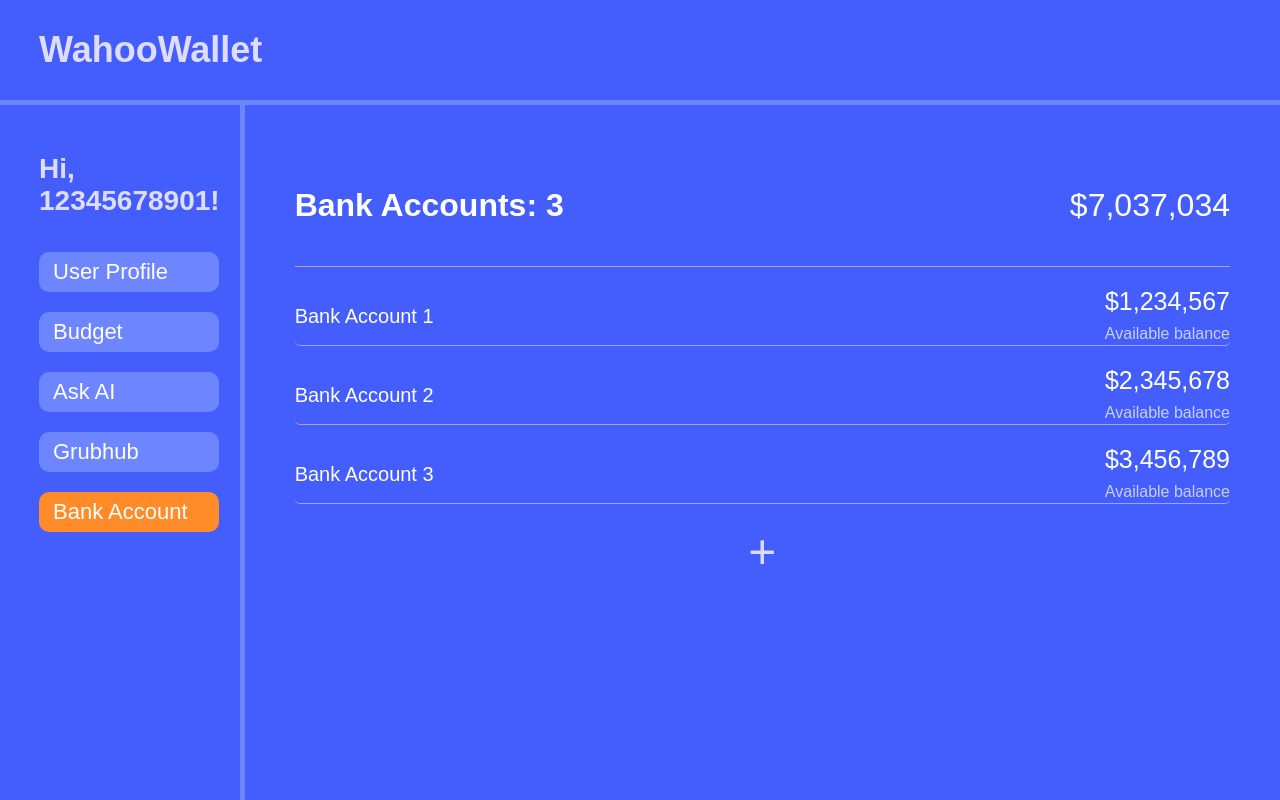
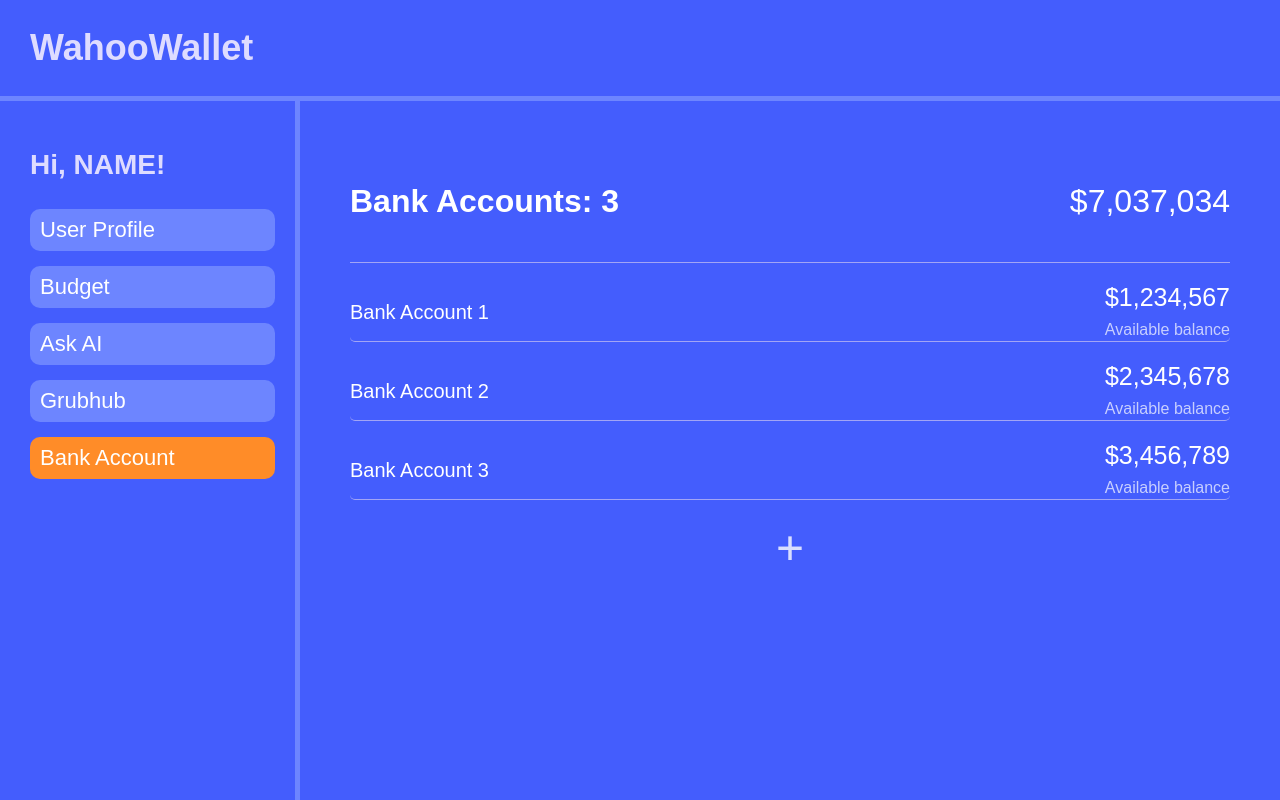
Before and after one commit to Project-Code-UVA/WahooWallet, a React (Vite) app in the folder wahoowallet-frontend/: page / in a window 1280 px wide. Built offline with nearby package versions, Linux system fonts and the light colour scheme.

Commit message:
Styling and minor changes

```diff
--- a/wahoowallet-frontend/src/App.jsx
+++ b/wahoowallet-frontend/src/App.jsx
@@ -6,7 +6,6 @@ import { Outlet } from 'react-router';
 
 export default function App() {
   return (
-    <>
     <div className={style.root}>
       <Header />
       <div className={style.pageContent}>
@@ -16,6 +15,5 @@ export default function App() {
         </div>
       </div>
     </div>
-    </>
   )
 }
--- a/wahoowallet-frontend/src/App.module.css
+++ b/wahoowallet-frontend/src/App.module.css
@@ -23,4 +23,5 @@ body {
 .outletContent {
   background-color: var(--primary-color);
   width: 100%;
+  overflow-y: scroll;
 }
--- a/wahoowallet-frontend/src/components/Baseplate/Header/Header.jsx
+++ b/wahoowallet-frontend/src/components/Baseplate/Header/Header.jsx
@@ -2,12 +2,10 @@ import style from './Header.module.css';
 
 export default function Header() {
   return (
-    <>
-      <div className={style.header}>
-        <div className={style.titleSegment}>
-          <p className={style.wahooTitle}>WahooWallet</p>
-        </div>
+    <div className={style.header}>
+      <div className={style.titleSegment}>
+        <p className={style.wahooTitle}>WahooWallet</p>
       </div>
-    </>
+    </div>
   )
 }
--- a/wahoowallet-frontend/src/components/Baseplate/Header/Header.module.css
+++ b/wahoowallet-frontend/src/components/Baseplate/Header/Header.module.css
@@ -3,17 +3,17 @@
 .header {
   display: flex;
   align-items: center;
-  height: 100px;
-  background-color: #445DFD;
-  min-height: 100px;
+  height: 12%;
+  background-color: var(--primary-color);
+  min-height: 12%;
 }
 
 .titleSegment {
-  margin-left: 39px;
+  margin-left: 30px;
 }
 
 .wahooTitle {
-  color: #DEDCFF;
+  color: var(--heading-color-text);
   margin: 0;
   font-size: 36px;
   font-weight: 700;
--- a/wahoowallet-frontend/src/components/Baseplate/Sidebar/Sidebar.jsx
+++ b/wahoowallet-frontend/src/components/Baseplate/Sidebar/Sidebar.jsx
@@ -1,18 +1,34 @@
+import { NavLink, useLocation } from 'react-router';
 import style from './Sidebar.module.css';
 import PropTypes from 'prop-types';
 
-export default function Sidebar({ name = '12345678901' }) {
+export default function Sidebar({ name = 'NAME' }) {
+  const location = useLocation();
+
+  // Gives the active button class depending on pathname
+  const getActiveButton = (linkTo) => {
+    let classes = `${style.button}`;
+    const pathname = location.pathname.replaceAll('/', '');
+
+    // Bank page is the index page
+    if ((pathname === '' && linkTo === 'bank') || (pathname === linkTo)) {
+      classes += ` ${style.active}`;
+    }
+
+    return classes;
+  }
+
   return (
-    <>
-      <div className={style.sidebarContainer}>
-          <p className={style.greetings}>Hi, {name}!</p>
-          <button className={style.sidebarTitle}>User Profile</button>
-          <button className={style.sidebarTitle}>Budget</button>
-          <button className={style.sidebarTitle}>Ask AI</button>
-          <button className={style.sidebarTitle}>Grubhub</button>
-          <button className={`${style.sidebarTitle} ${style.active}`}>Bank Account</button>
-      </div>
-    </>
+    <div className={style.sidebar}>
+        <p className={style.greetings}>Hi, {name}!</p>
+        <div className={style.buttons}>
+          <NavLink to='/profile' className={getActiveButton('profile')}>User Profile</NavLink>
+          <NavLink to='/budget' className={getActiveButton('budget')}>Budget</NavLink>
+          <NavLink to='/ai' className={getActiveButton('ai')}>Ask AI</NavLink>
+          <NavLink to='/grubhub' className={getActiveButton('grubhub')}>Grubhub</NavLink>
+          <NavLink to='/bank' className={getActiveButton('bank')}>Bank Account</NavLink>
+        </div>
+    </div>
   )
 }
 
--- a/wahoowallet-frontend/src/components/Baseplate/Sidebar/Sidebar.module.css
+++ b/wahoowallet-frontend/src/components/Baseplate/Sidebar/Sidebar.module.css
@@ -1,48 +1,42 @@
+.sidebar {
+  background-color: var(--primary-color);
+  width: 25%;
+  justify-content: left;
+  padding: 20px 20px 20px 30px;
+}
+
 .sidebarContainer {
-  width: 20%;
-  height: 100%;
-  background-color: #445DFD;
-  padding: 20px;
+  background-color: var(--primary-color);
+  width: 25%;
+  padding: 0px;
   flex-direction: column;
-  align-items: flex-start;
-  box-sizing: border-box;
 }
 
 .greetings {
-  margin-bottom: 15px;
-  margin-left: 19px;
   font-size: 28px;
   font-weight: 700;
-  color: #DEDCFF;
+  color: var(--heading-color-text);
 }
 
-.sidebarTitle:first-of-type {
-  margin-top: 20px;
+.buttons {
+  display: flex;
+  flex-direction: column;
+  gap: 15px;
 }
 
-.sidebarTitle {
-  width: 90%;
-  height: 40px;
-  flex-shrink: 0;
-  margin-left: 19px;
-  margin-bottom: 20px;
-  padding-left: 14px;
+.button {
+  display: flex;
+  flex-direction: column;
+  padding: 8px 10px;
   border: none;
   border-radius: 10px;
-  background-color: #6D85FF;
-
-
+  background-color: var(--secondary-color);
   font-size: 22px;
-  font-style: normal;
-  font-weight: 400;
-  line-height: normal;
-  text-align: left;
-  color: white;
-  cursor: pointer;
-
+  color: var(--color-text);
+  text-decoration: none;
 }
 
-.sidebarTitle:hover {
+.button:hover {
   background-color: #5b75db; /* Slightly darker hover effect */
   transform: scale(1.02); /* Subtle zoom effect */
 }
--- a/wahoowallet-frontend/src/components/Login/Login.jsx
+++ b/wahoowallet-frontend/src/components/Login/Login.jsx
@@ -26,7 +26,7 @@ function LoginPage() {
             </div>
             <div className={styles.loginSignupSection}>
               <nav>
-                <NavLink to='/' className={styles.loginSignupButton}>
+                <NavLink to='/bank' className={styles.loginSignupButton}>
                   <button className={styles.loginSignupButton}>Login</button>
                 </NavLink>
                 <p className={styles.dontHaveAccountText}>Don't have an account?</p>
--- a/wahoowallet-frontend/src/components/PageNotFound/PageNotFound.jsx
+++ b/wahoowallet-frontend/src/components/PageNotFound/PageNotFound.jsx
@@ -1,11 +1,12 @@
 import style from './PageNotFound.module.css';
-import { NavLink } from 'react-router';
+import { NavLink, useLocation } from 'react-router';
 
 export default function PageNotFound() {
+  const pathname = useLocation().pathname;
 
   return (
     <div className={style.container}>
-      <p className={style.notFoundText}>Page not found!</p>
+      <p className={style.notFoundText}>Page {pathname} not found!</p>
       <NavLink to='/' className={style.btn}>Return Home</NavLink>
     </div>
   )
```
Also changed, not shown: wahoowallet-frontend/src/components/Login/Login.module.css (+0 -7 lines). Lines whose indentation alone changed are shown as unchanged.
